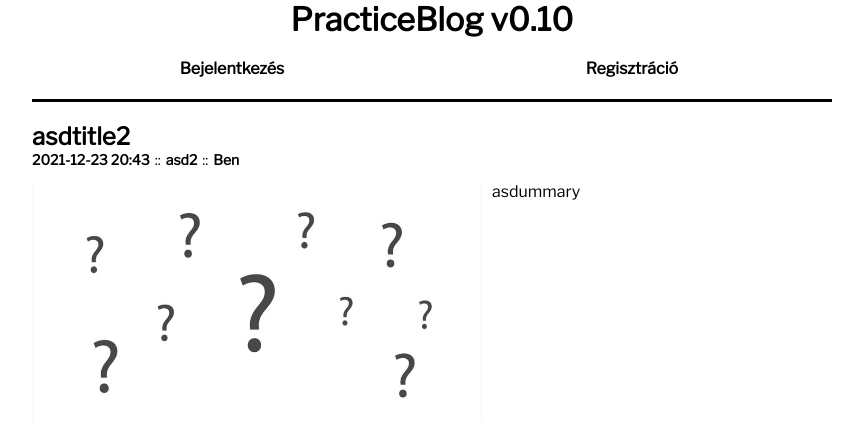
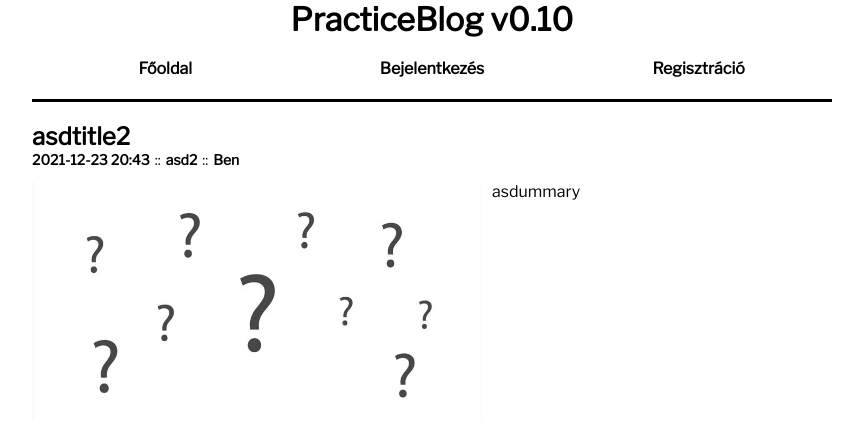
Before and after one commit to bnfct/project_practiceblog, a PHP site: page /index.php in a window 1280 px wide. Shown: the top 421 px of the page, without its empty margins (208-1071 px from the left). Run offline with PHP 8.4, Linux system fonts and the light colour scheme; data comes from the database, SQL or seed files in the repository.

Commit message:
Main page button added

```diff
--- a/components/header.php
+++ b/components/header.php
@@ -13,6 +13,7 @@
         echo "</div>";
     } else {
         echo "<div class=\"header-links\">";
+            echo "<a href=\"/\">Főoldal</a>";
             echo "<a href=\"/login\">Bejelentkezés</a>";
             echo "<a href=\"/registration\">Regisztráció</a>";
         echo "</div>";
```
